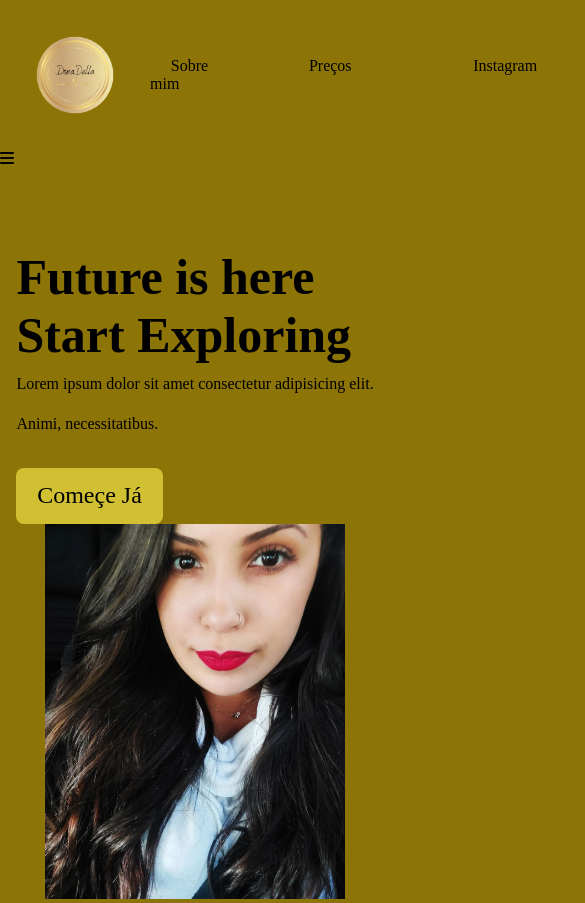
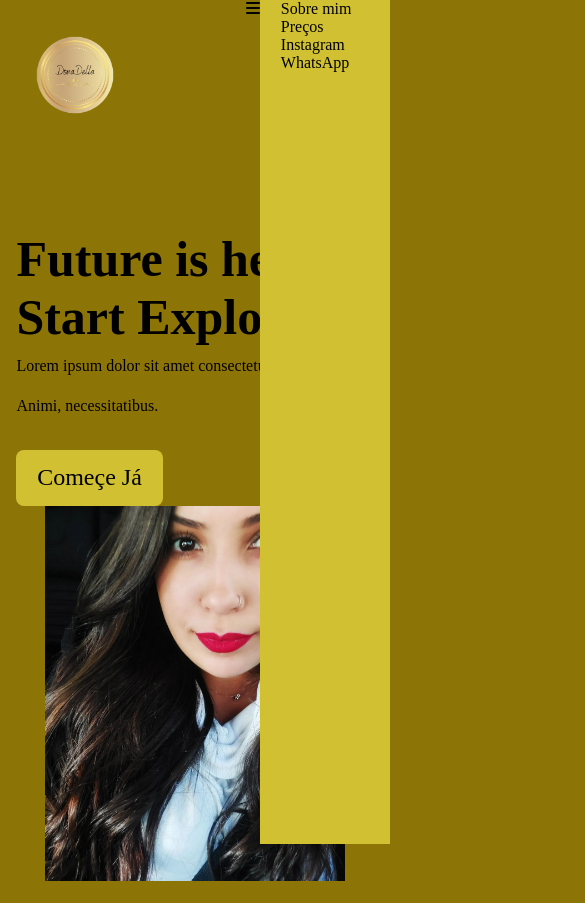
Before and after one commit to Wellyngton-Nascimento-Santos/donadella-landing-page, a plain HTML site: page index.html in a window 390 px wide. Shown: the top 903 px of the page, 585 px wide, since content can reach past the window. Drawn offline with Linux system fonts and the light colour scheme.

Commit message:
Terminando barra de navegação

```diff
--- a/index.html
+++ b/index.html
@@ -9,6 +9,7 @@
 </head>
 <body>
     <main>
+
         <header class="container-cabecario"> <!--container-cabecario-->
             <div class="logo">
                 <img src="Logo.png" alt="logo">
@@ -23,10 +24,20 @@
         </header> <!--container-cabecario-->
 
         <aside>
+
             <div class="icon-menu"><!--icon-menu-->
                 <span><i class="fa-solid fa-bars"></i></span>
+            </div><!--icon-menu-->
 
-            </div><!--icon-menu-->
+            <div id="barra-menu"><!--barra-menu-->
+                <ul class="links">
+                <li><a href="#" class="btn">Sobre mim</a></li>
+                <li><a href="#" class="btn">Preços</a></li>
+                <li><a href="https://www.instagram.com/donadella_fh/" class="btn">Instagram</a></li>
+                <li><a href="#" class="btn">WhatsApp</a></li>
+                </ul>
+            </div><!--barra-menu-->
+
         </aside>
 
         <div class="meio"><!--meio-->
--- a/style.css
+++ b/style.css
@@ -110,3 +110,35 @@ button:hover {
     color: white;
     background-color: black;
 }
+
+aside {
+    display: none;
+}
+
+@media screen and (max-width:800px) {
+    ul{
+        display: none;
+    }
+
+    .links {
+        display: block;
+    }
+
+    .logo {
+        margin-right: 15rem;
+    }
+
+    aside {
+        position: absolute;
+        top: 0;
+        right: 0;
+        display: flex;
+        overflow: hidden;
+    }
+
+    #barra-menu {
+        background-color: rgb(209, 193, 50);
+        width: 130px;
+        height: 100vh;
+    }
+}
```
